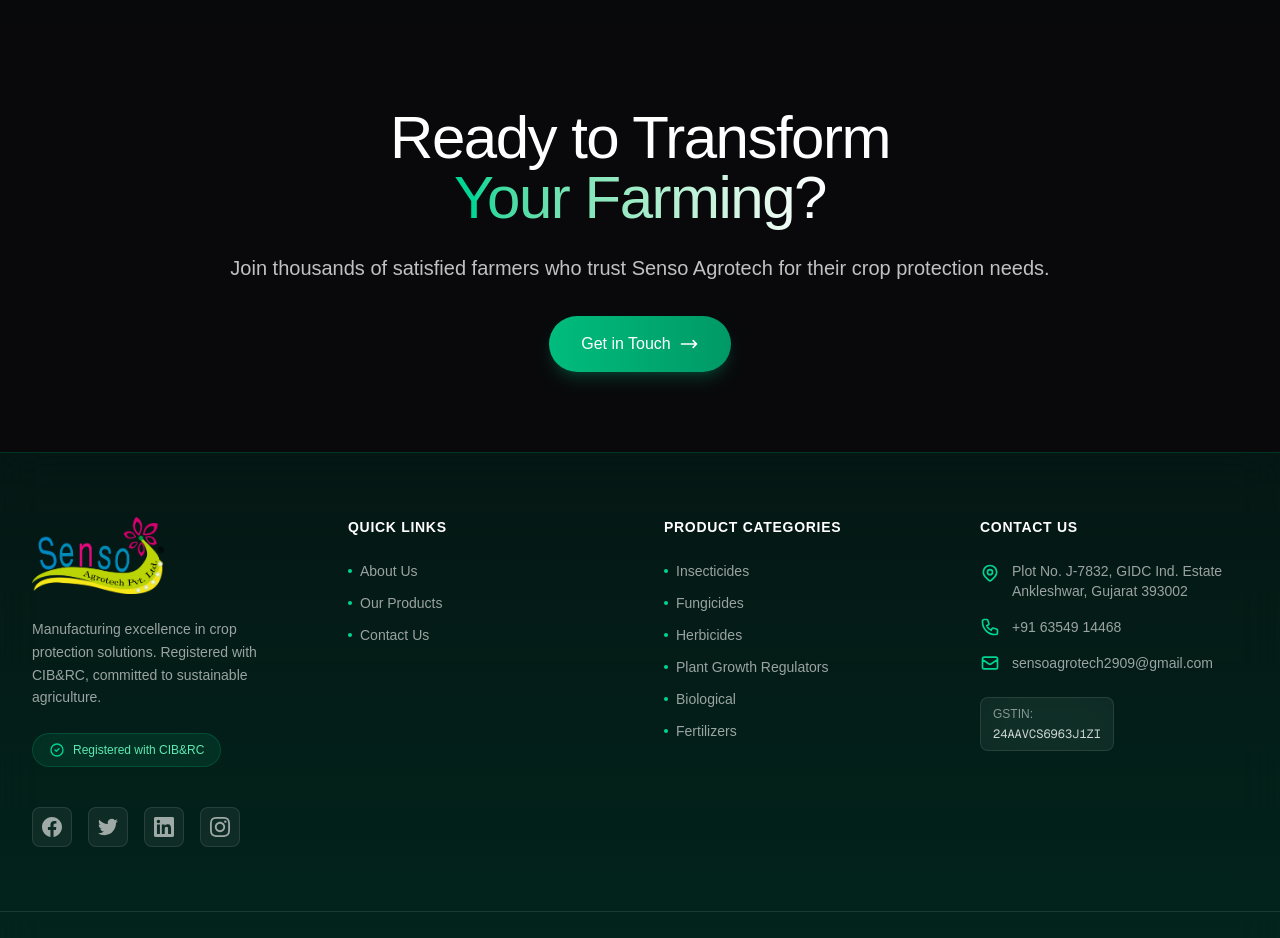
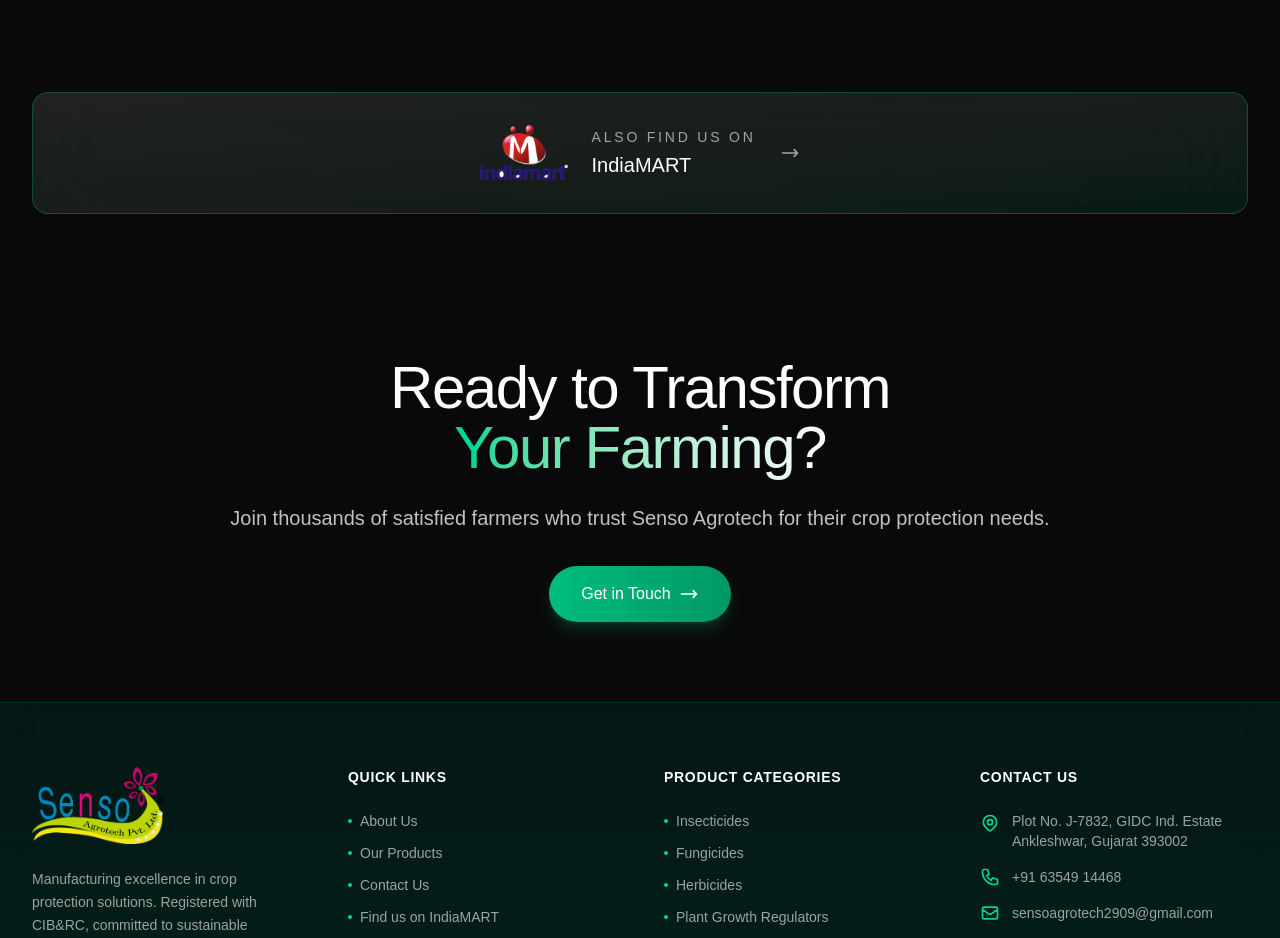
Before and after one commit to parthkumar123/exp_web_01, a Next.js app: page /about in a window 1280 px wide. Shown: the part 1960-2898 px from the top of the page. Built offline with nearby package versions, Linux system fonts and the light colour scheme.

Commit message:
Add IndiaMART section to About page and update footer links with IndiaMART profile; include IndiaMART logo image.

```diff
--- a/app/about/page.tsx
+++ b/app/about/page.tsx
@@ -176,6 +176,43 @@
         </div>
       </section>
 
+      {/* Find us on IndiaMART */}
+      <section className="py-16 relative">
+        <div className="max-w-7xl mx-auto px-8">
+          <a
+            href="https://www.indiamart.com/senso-agrotech/profile.html?srsltid=AfmBOoofd5c6NyIF93DPBfVSNpeuZK4hJfyWDkTTu9WfISTjmc7MVU2d"
+            target="_blank"
+            rel="noopener noreferrer"
+            className="flex flex-col sm:flex-row items-center justify-center gap-6 p-8 backdrop-blur-2xl bg-gradient-to-br from-white/10 to-emerald-500/10 border border-emerald-500/30 rounded-2xl hover:border-emerald-400/50 hover:from-white/15 hover:to-emerald-500/15 transition-all duration-300 group"
+          >
+            <img
+              src="/indiamart.png"
+              alt="IndiaMART"
+              className="h-14 w-auto object-contain"
+            />
+            <div className="text-center sm:text-left">
+              <p className="text-white/60 text-sm font-medium tracking-[0.2em] uppercase mb-1">
+                Also find us on
+              </p>
+              <p className="text-xl font-light text-white group-hover:text-emerald-400 transition-colors">
+                IndiaMART
+              </p>
+            </div>
+            <svg
+              className="w-5 h-5 text-white/60 group-hover:text-emerald-400 transition-colors flex-shrink-0"
+              fill="none"
+              strokeLinecap="round"
+              strokeLinejoin="round"
+              strokeWidth="2"
+              viewBox="0 0 24 24"
+              stroke="currentColor"
+            >
+              <path d="M17 8l4 4m0 0l-4 4m4-4H3" />
+            </svg>
+          </a>
+        </div>
+      </section>
+
       {/* CTA Section */}
       <section className="py-20 relative">
         <div className="absolute inset-0 bg-gradient-radial from-emerald-500/20 via-transparent to-transparent" />
--- a/components/Footer.tsx
+++ b/components/Footer.tsx
@@ -15,25 +15,7 @@
           <path d="M24 12.073c0-6.627-5.373-12-12-12s-12 5.373-12 12c0 5.99 4.388 10.954 10.125 11.854v-8.385H7.078v-3.47h3.047V9.43c0-3.007 1.792-4.669 4.533-4.669 1.312 0 2.686.235 2.686.235v2.953H15.83c-1.491 0-1.956.925-1.956 1.874v2.25h3.328l-.532 3.47h-2.796v8.385C19.612 23.027 24 18.062 24 12.073z" />
         </svg>
       ),
-      url: "#",
-    },
-    {
-      name: "Twitter",
-      icon: (
-        <svg className="w-5 h-5" fill="currentColor" viewBox="0 0 24 24">
-          <path d="M23.953 4.57a10 10 0 01-2.825.775 4.958 4.958 0 002.163-2.723c-.951.555-2.005.959-3.127 1.184a4.92 4.92 0 00-8.384 4.482C7.69 8.095 4.067 6.13 1.64 3.162a4.822 4.822 0 00-.666 2.475c0 1.71.87 3.213 2.188 4.096a4.904 4.904 0 01-2.228-.616v.06a4.923 4.923 0 003.946 4.827 4.996 4.996 0 01-2.212.085 4.936 4.936 0 004.604 3.417 9.867 9.867 0 01-6.102 2.105c-.39 0-.779-.023-1.17-.067a13.995 13.995 0 007.557 2.209c9.053 0 13.998-7.496 13.998-13.985 0-.21 0-.42-.015-.63A9.935 9.935 0 0024 4.59z" />
-        </svg>
-      ),
-      url: "#",
-    },
-    {
-      name: "LinkedIn",
-      icon: (
-        <svg className="w-5 h-5" fill="currentColor" viewBox="0 0 24 24">
-          <path d="M20.447 20.452h-3.554v-5.569c0-1.328-.027-3.037-1.852-3.037-1.853 0-2.136 1.445-2.136 2.939v5.667H9.351V9h3.414v1.561h.046c.477-.9 1.637-1.85 3.37-1.85 3.601 0 4.267 2.37 4.267 5.455v6.286zM5.337 7.433c-1.144 0-2.063-.926-2.063-2.065 0-1.138.92-2.063 2.063-2.063 1.14 0 2.064.925 2.064 2.063 0 1.139-.925 2.065-2.064 2.065zm1.782 13.019H3.555V9h3.564v11.452zM22.225 0H1.771C.792 0 0 .774 0 1.729v20.542C0 23.227.792 24 1.771 24h20.451C23.2 24 24 23.227 24 22.271V1.729C24 .774 23.2 0 22.222 0h.003z" />
-        </svg>
-      ),
-      url: "#",
+      url: "https://www.facebook.com/p/Senso-Agrotech-Pvt-Ltd-100068228083425/",
     },
     {
       name: "Instagram",
@@ -44,12 +26,20 @@
       ),
       url: "https://www.instagram.com/senso_agrotech_pvt.ltd_?igsh=MW94dGoyZDZxeDN2cQ==",
     },
+    {
+      name: "IndiaMART",
+      icon: (
+        <img src="/indiamart.png" alt="IndiaMART" className="w-5 h-5 object-contain" />
+      ),
+      url: "https://www.indiamart.com/senso-agrotech/profile.html?srsltid=AfmBOoofd5c6NyIF93DPBfVSNpeuZK4hJfyWDkTTu9WfISTjmc7MVU2d",
+    },
   ];
 
   const quickLinks = [
     { name: "About Us", url: "/about" },
     { name: "Our Products", url: "/products" },
     { name: "Contact Us", url: "/contact" },
+    { name: "Find us on IndiaMART", url: "https://www.indiamart.com/senso-agrotech/profile.html?srsltid=AfmBOoofd5c6NyIF93DPBfVSNpeuZK4hJfyWDkTTu9WfISTjmc7MVU2d", external: true },
   ];
 
   const productCategories = [
@@ -120,6 +110,7 @@
                 <li key={link.name}>
                   <a
                     href={link.url}
+                    {...(link.external && { target: "_blank", rel: "noopener noreferrer" })}
                     onMouseEnter={() => setHoveredLink(link.name)}
                     onMouseLeave={() => setHoveredLink(null)}
                     className="text-white/60 hover:text-emerald-400 transition-colors duration-300 text-sm flex items-center gap-2 group"
```
Also changed, not shown: public/indiamart.png (added).
